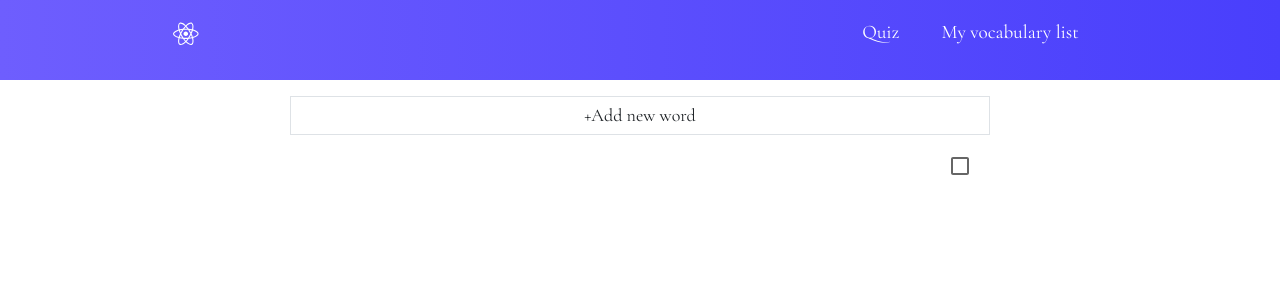
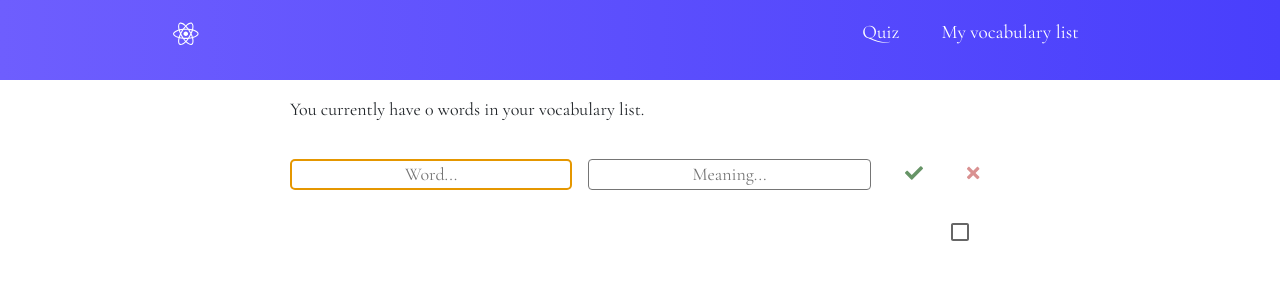
Before and after one commit to claradrt/vocabulary-quizz, a React (Create React App) app: page /#/vocabulary in a window 1280 px wide. Both pictures are taken after a click on the element "+Add new word". Shown: the top 300 px of the page. Built offline with nearby package versions, Linux system fonts and the light colour scheme.

Commit message:
Indicate total of words in vocabulary list + css tweaks

```diff
--- a/src/AddWord.js
+++ b/src/AddWord.js
@@ -38,7 +38,7 @@ export default function AddWord(props) {
   }
 
   return (
-    <div className="AddWord mt-4 mx-auto">
+    <div className="AddWord mt-2 mx-auto">
       <form onSubmit={handleFormSubmit}>
         <div className="row my-3 gy-1 gx-1 gx-md-3 justify-content-center text-center">
           <div className="col-sm col-md-5 word-input">
--- /dev/null
+++ b/src/Quiz.css
@@ -0,0 +1,20 @@
+.Quiz .close-quiz-btn {
+  margin: 2px;
+  border-radius: 4px;
+  border: 1px solid black;
+}
+
+.Quiz .close-quiz-btn:hover {
+  opacity: 1;
+}
+
+.Quiz .question-wrapper {
+  width: fit-content;
+  margin: 0 auto;
+}
+
+@media (max-width: 1000px) {
+  .Quiz .close-quiz-btn {
+    opacity: 1;
+  }
+}
--- a/src/Quiz.js
+++ b/src/Quiz.js
@@ -3,6 +3,8 @@ import React, { useState, useEffect, useCallback } from "react";
 import Question from "./Question.js";
 import Score from "./Score.js";
 import ConfirmationModal from "./ConfirmationModal.js";
+
+import "./Quiz.css";
 
 export default function Quiz(props) {
   const [vocabularyList, setVocabularyList] = useState(() => {
--- a/src/VocabularyList.css
+++ b/src/VocabularyList.css
@@ -1,3 +1,8 @@
+.Vocabulary {
+  max-width: 700px;
+  margin: 0 auto;
+}
+
 .icon-wrapper {
   padding: 5px;
   margin: 5px auto;
@@ -23,24 +28,3 @@
   cursor: pointer;
   background-color: #f8f9fa;
 }
-
-.Quiz .close-quiz-btn {
-  margin: 2px;
-  border-radius: 4px;
-  border: 1px solid black;
-}
-
-.Quiz .close-quiz-btn:hover {
-  opacity: 1;
-}
-
-.Quiz .question-wrapper {
-  width: fit-content;
-  margin: 0 auto;
-}
-
-@media (max-width: 1000px) {
-  .Quiz .close-quiz-btn {
-    opacity: 1;
-  }
-}
--- a/src/Word.css
+++ b/src/Word.css
@@ -2,7 +2,6 @@
 .add-word-wrapper {
   padding: 5px;
   margin: 5px auto;
-  max-width: 700px;
 }
 
 .add-word-wrapper:hover {
--- a/src/routes/vocabulary-list.jsx
+++ b/src/routes/vocabulary-list.jsx
@@ -112,6 +112,10 @@ export default function Vocabulary() {
 
   return (
     <div className="Vocabulary">
+      <p className="d-inline-block mx-auto mt-3">
+        You currently have {vocabularyList.length} words in your vocabulary
+        list.
+      </p>
       {showAddWordForm && (
         <AddWord addNewWord={addNewWord} hideForm={hideAddWordForm} />
       )}
```
